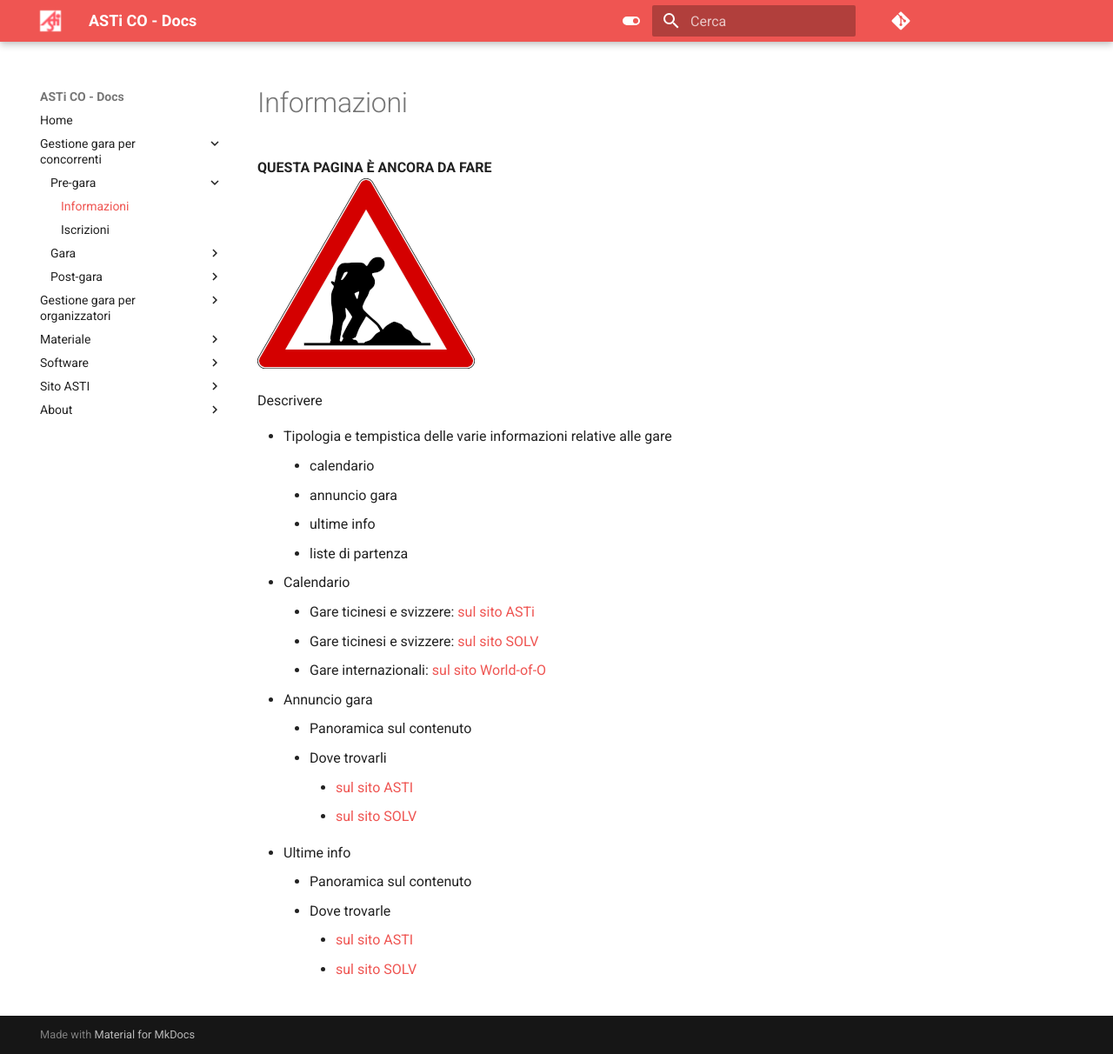
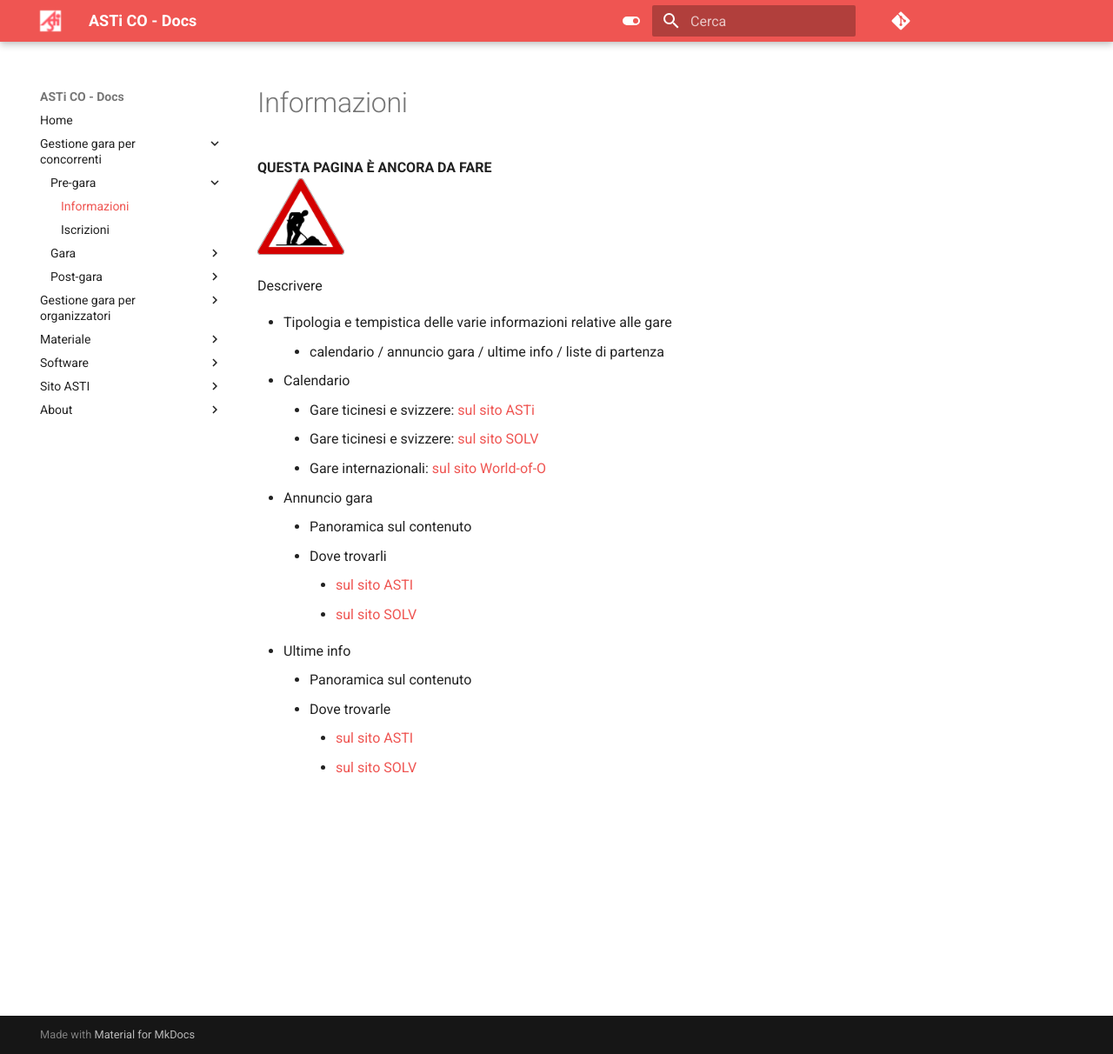
Before and after one commit to asti-co/doc, an MkDocs documentation site: the page built from docs/gestione_gara_conc/pregara/informazioni.md, in a window 1280 px wide and 1212 px high. Shown: the whole window at 87% size. Built offline with MkDocs 1.6.1 and Material for MkDocs 9.7.7, drawn with Linux system fonts in a browser that asks for light colours; comment, search, counter and statistics services are not loaded.

Commit message:
accorciato informazioni per concorrenti

```diff
--- a/docs/gestione_gara_conc/pregara/informazioni.md
+++ b/docs/gestione_gara_conc/pregara/informazioni.md
@@ -1,13 +1,10 @@
 **QUESTA PAGINA È ANCORA DA FARE**
-![Lavori in corso](../../img/lavori_in_corso.png)
+![Lavori in corso](../../img/lavori_in_corso.png){width=100px}
 
 Descrivere
 
 - Tipologia e tempistica delle varie informazioni relative alle gare
-    - calendario
-    - annuncio gara
-    - ultime info
-    - liste di partenza
+    - calendario / annuncio gara / ultime info / liste di partenza
 - Calendario
     - Gare ticinesi e svizzere: [sul sito ASTi](http://asti-ticino.ch/co/index.php?folder=program&main=program)
     - Gare ticinesi e svizzere: [sul sito SOLV](https://www.o-l.ch/cgi-bin/fixtures)
```
